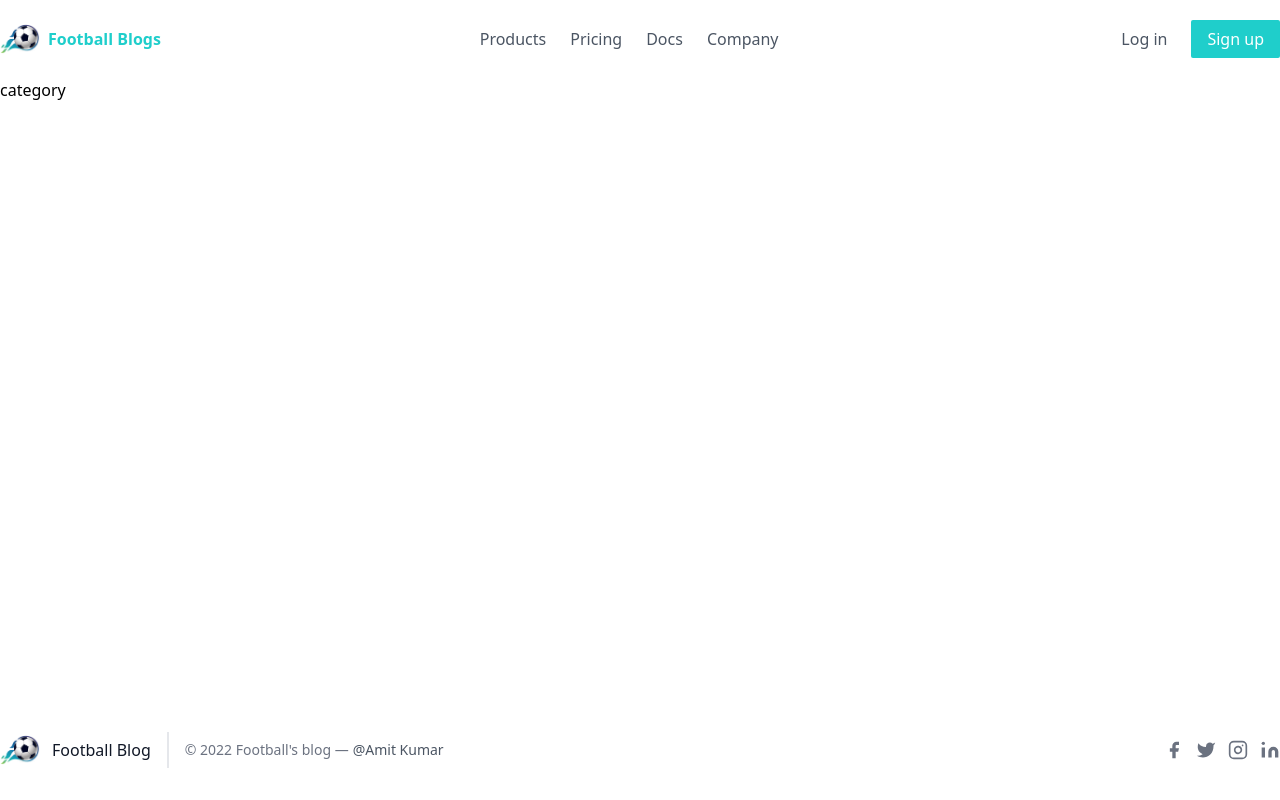
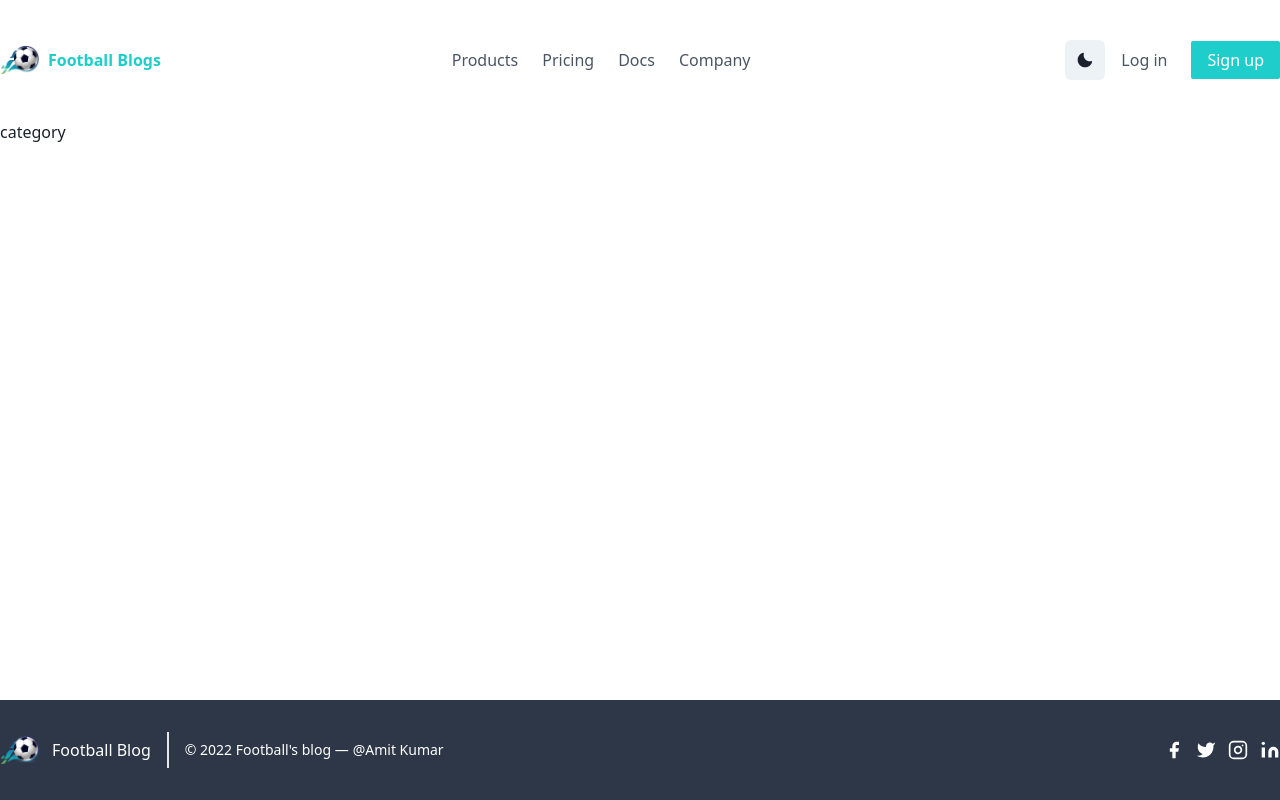
Before and after one commit to Amit-Rohila33/football-blogs, a Next.js app: page /category/1 in a window 1280 px wide. Built offline with nearby package versions, Linux system fonts and the light colour scheme.

Commit message:
added dark and bright mode to the application

```diff
--- a/components/Footer.tsx
+++ b/components/Footer.tsx
@@ -3,20 +3,20 @@ import React from "react";
 
 const Footer = () => {
   return (
-    <footer className="text-gray-600 mt-12 fixed bottom-0 left-0 bg-white w-full">
+    <footer className="text-gray-600 mt-12 fixed bottom-0 left-0 bg-footer w-full">
       <div className="container mx-auto flex items-center flex-col sm:flex-row py-8">
         <a
           href="/"
           className="flex items-center justify-center md:justify-start text-gray-900"
         >
           <Image src={"/football.png"} height={35} width={40} />
-          <span className="ml-3 text-md">Football Blog</span>
+          <span className="ml-3 text-md text-white">Football Blog</span>
         </a>
-        <p className="text-sm text-gray-500 sm:ml-4 sm:pl-4 sm:border-l-2 sm:border-gray-200 sm:py-2 sm:mt-0 mt-4">
+        <p className="text-sm text-white sm:ml-4 sm:pl-4 sm:border-l-2 sm:border-gray-200 sm:py-2 sm:mt-0 mt-4">
           © 2022 Football's blog —
           <a
             href="https://www.linkedin.com/in/amit-kumar-0b0540234/"
-            className="text-gray-600 ml-1"
+            className="text-white ml-1"
             rel="noopener noreferrer"
             target="_blank"
           >
@@ -24,7 +24,7 @@ const Footer = () => {
           </a>
         </p>
         <span className="inline-flex sm:ml-auto sm:mt-0 mt-4 justify-center sm:justify-start">
-          <a className="text-gray-500">
+          <a className="text-white">
             <svg
               fill="currentColor"
               strokeLinecap="round"
@@ -36,7 +36,7 @@ const Footer = () => {
               <path d="M18 2h-3a5 5 0 00-5 5v3H7v4h3v8h4v-8h3l1-4h-4V7a1 1 0 011-1h3z"></path>
             </svg>
           </a>
-          <a className="ml-3 text-gray-500">
+          <a className="ml-3 text-white">
             <svg
               fill="currentColor"
               strokeLinecap="round"
@@ -48,7 +48,7 @@ const Footer = () => {
               <path d="M23 3a10.9 10.9 0 01-3.14 1.53 4.48 4.48 0 00-7.86 3v1A10.66 10.66 0 013 4s-4 9 5 13a11.64 11.64 0 01-7 2c9 5 20 0 20-11.5a4.5 4.5 0 00-.08-.83A7.72 7.72 0 0023 3z"></path>
             </svg>
           </a>
-          <a className="ml-3 text-gray-500">
+          <a className="ml-3 text-white">
             <svg
               fill="none"
               stroke="currentColor"
@@ -64,7 +64,7 @@ const Footer = () => {
           </a>
           <a
             href="https://www.linkedin.com/in/amit-kumar-0b0540234/"
-            className="ml-3 text-gray-500"
+            className="ml-3 text-white"
           >
             <svg
               fill="currentColor"
--- a/components/Header.tsx
+++ b/components/Header.tsx
@@ -1,8 +1,13 @@
 import React from "react";
 import Image from "next/image";
 import Link from "next/link";
+import { IconButton } from "@chakra-ui/button";
+import { MoonIcon, SunIcon } from "@chakra-ui/icons";
+import { useColorMode } from "@chakra-ui/color-mode";
 
 const Header = () => {
+  const { colorMode, toggleColorMode } = useColorMode();
+
   return (
     <>
       <nav className="flex items-center justify-between py-6">
@@ -27,6 +32,15 @@ const Header = () => {
           </li>
         </ul>
         <ul className="flex items-center">
+          <li className="mb-4 mr-4">
+            <IconButton
+              mt={4}
+              aria-label="Toggle Mode"
+              onClick={toggleColorMode}
+            >
+              {colorMode === "light" ? <MoonIcon /> : <SunIcon />}
+            </IconButton>
+          </li>
           <li className="mr-6 font-medium text-gray-600">
             <a href="#" className="hover:text-gray-400">
               Log in
--- a/package.json
+++ b/package.json
@@ -9,12 +9,17 @@
     "lint": "next lint"
   },
   "dependencies": {
+    "@chakra-ui/icons": "^2.0.13",
+    "@chakra-ui/react": "^2.4.2",
+    "@emotion/react": "^11.10.5",
+    "@emotion/styled": "^11.10.5",
     "@types/node": "18.11.9",
     "@types/react": "18.0.25",
     "@types/react-dom": "18.0.9",
     "axios": "^1.2.0",
     "eslint": "8.28.0",
     "eslint-config-next": "13.0.5",
+    "framer-motion": "^6.5.1",
     "next": "13.0.5",
     "react": "18.2.0",
     "react-dom": "18.2.0",
--- a/pages/_app.tsx
+++ b/pages/_app.tsx
@@ -2,18 +2,31 @@ import "../styles/globals.css";
 import type { AppProps } from "next/app";
 import Header from "../components/Header";
 import Footer from "../components/Footer";
+import { ChakraProvider } from "@chakra-ui/react";
+import { extendTheme } from "@chakra-ui/react";
+import theme from "../theme";
 
 export default function App({ Component, pageProps }: AppProps) {
+  const colors = {
+    brand: {
+      900: "#1a365d",
+      800: "#153e75",
+      700: "#2a69ac",
+    },
+  };
+
+  const theme = extendTheme({ colors });
   return (
     <>
-
+      <ChakraProvider theme={theme}>
         <div className="container mx-auto font-sans">
           <Header />
           <main>
             <Component {...pageProps} />
+            <Footer />
           </main>
-          <Footer />
         </div>
+      </ChakraProvider>
     </>
   );
 }
--- /dev/null
+++ b/pages/_document.tsx
@@ -0,0 +1,21 @@
+// pages/_document.tsx
+
+import { ColorModeScript } from "@chakra-ui/react"
+import NextDocument, { Html, Head, Main, NextScript } from "next/document"
+import theme from "../theme"
+
+export default class Document extends NextDocument {
+  render() {
+    return (
+      <Html lang="en">
+        <Head />
+        <body>
+          {/* 👇 Here's the script */}
+          <ColorModeScript initialColorMode={theme.config.initialColorMode} />
+          <Main />
+          <NextScript />
+        </body>
+      </Html>
+    )
+  }
+}
--- a/tailwind.config.js
+++ b/tailwind.config.js
@@ -8,7 +8,8 @@ module.exports = {
     extend: {
       colors :{
         primary: "#1fcecb",
-        "primarry-dark":"#40E0D0"
+        "primarry-dark":"#40E0D0",
+        "footer":"#2D3748"
       }
     },
   },
--- /dev/null
+++ b/theme.ts
@@ -0,0 +1,15 @@
+// theme.ts
+
+// 1. import `extendTheme` function
+import { extendTheme, ThemeConfig } from "@chakra-ui/react"
+
+// 2. Add your color mode config
+const config : ThemeConfig = {
+  initialColorMode: "light",
+  useSystemColorMode: false,
+}
+
+// 3. extend the theme
+const theme = extendTheme({ config })
+
+export default theme
```
Also changed, not shown: 1 other file (tests, documents, lock files or other folders).
